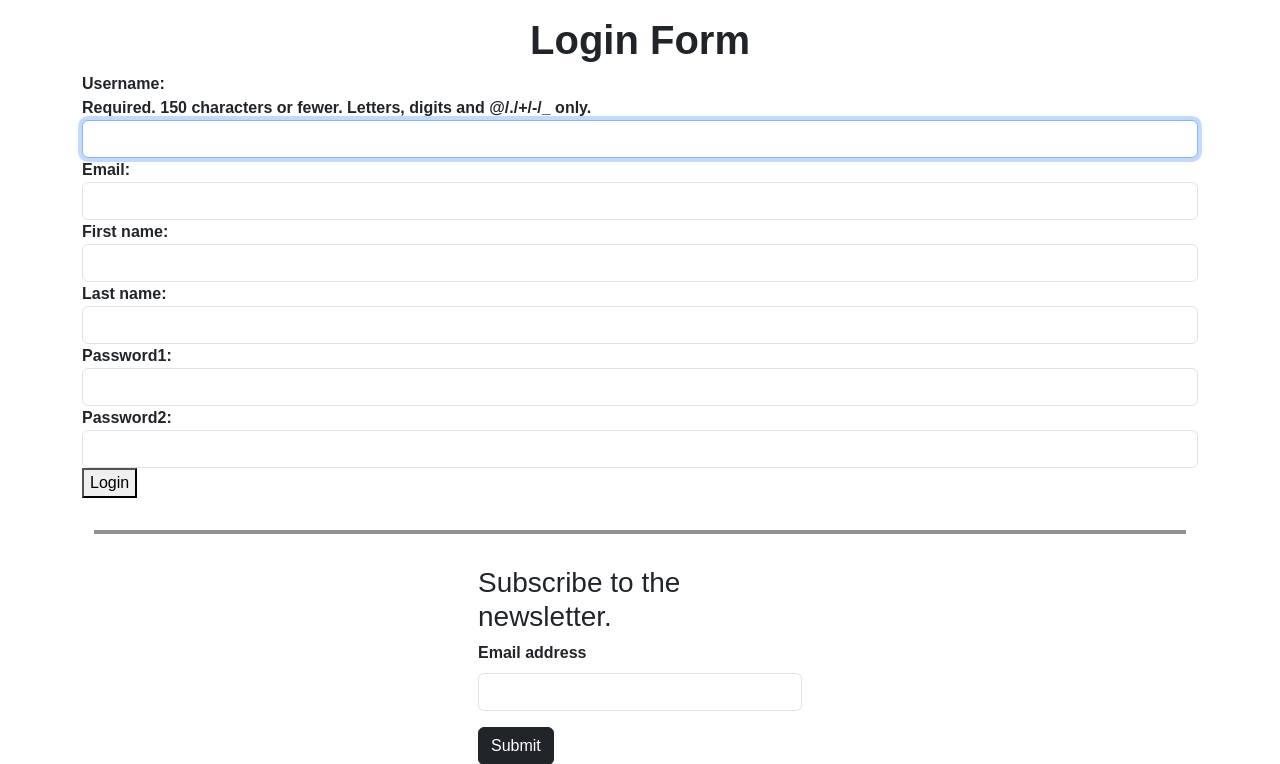
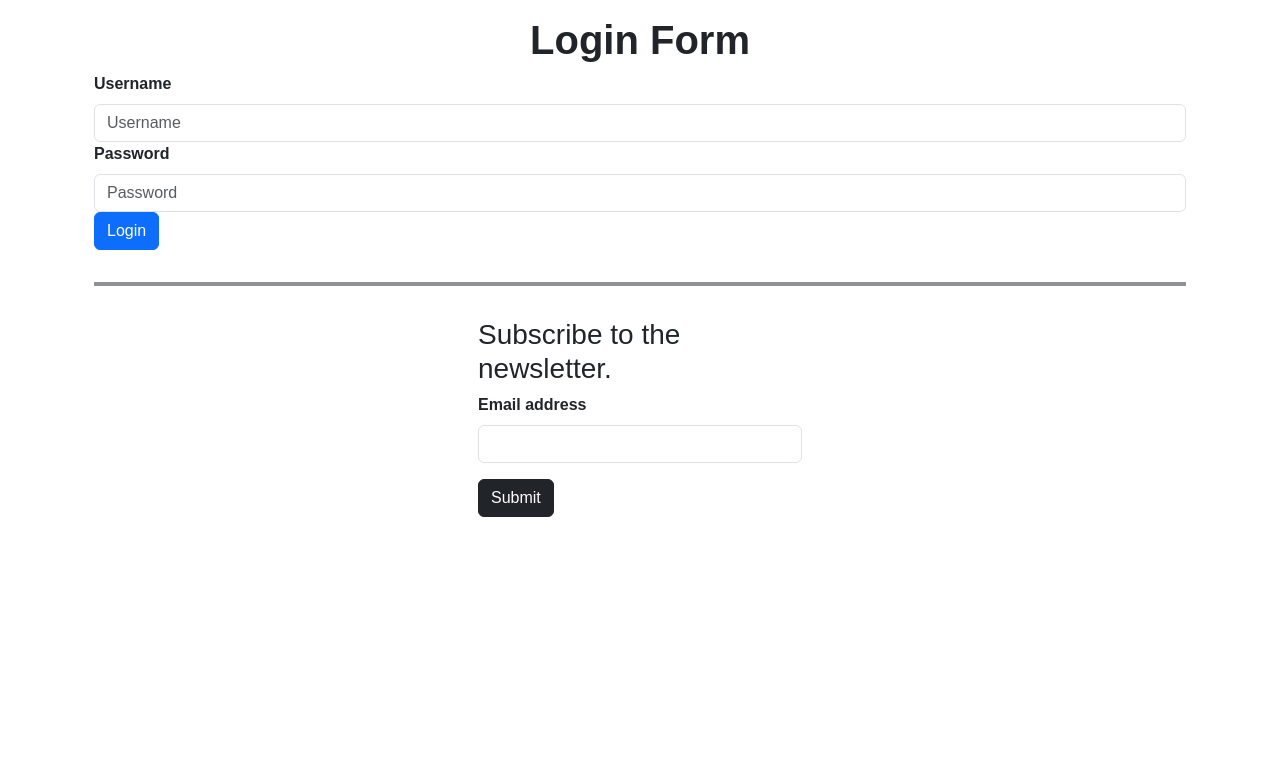
Before and after one commit to vincentjoy/blog, a Django app: template blog/accounts/templates/accounts/login.html in a window 1280 px wide. Shown: the part 142-906 px from the top of the page. After the commit the page ends 659 px from the top, so only its background shows below. Run offline with Django 5.2, Linux system fonts and the light colour scheme; the template is opened without the code that fills it: values that come from a table or form of the project are taken from there, others are empty.

Commit message:
implemented the login functionality

```diff
--- a/blog/accounts/forms.py
+++ b/blog/accounts/forms.py
@@ -1,4 +1,4 @@
-from django.contrib.auth.forms import UserCreationForm
+from django.contrib.auth.forms import UserCreationForm, AuthenticationForm
 from django.contrib.auth.models import User
 from django import forms
 
@@ -15,3 +15,8 @@ class RegisterForm(UserCreationForm):
         widgets = {
             'username': forms.TextInput(attrs={'class': 'form-control'})
         }
+
+
+class LoginForm(AuthenticationForm):
+    username = forms.CharField(widget=forms.TextInput(attrs={'class': 'form-control', 'placeholder': 'Username'}))
+    password = forms.CharField(widget=forms.PasswordInput(attrs={'class': 'form-control', 'placeholder': 'Password'}))
--- a/blog/accounts/templates/accounts/login.html
+++ b/blog/accounts/templates/accounts/login.html
@@ -1,9 +1,17 @@
 {% extends "base.html" %}
 
 {% block body %}
-<h1 class='text-center'> Login Form </h1>
-<form method="POST", action="">
-{{form}}
-<button type="submit">Login</button>
-</form>
+    <h1 class='text-center'> Login Form </h1>
+    <div class='container'>
+        {{form.non_field_errors}}
+        <form method="POST", action="">
+            {% csrf_token %}
+            {% for field in form %}
+                <label class='form-label', id='{{field.id_for_label}}'>{{field.label}}</label>
+                {{field}}
+                {{field.errors}}
+            {% endfor %}
+            <button type="submit" class='btn btn-primary'>Login</button>
+        </form>
+    </div>
 {% endblock body %}
```
Also changed, not shown: blog/accounts/views.py (+4 -6 lines).
